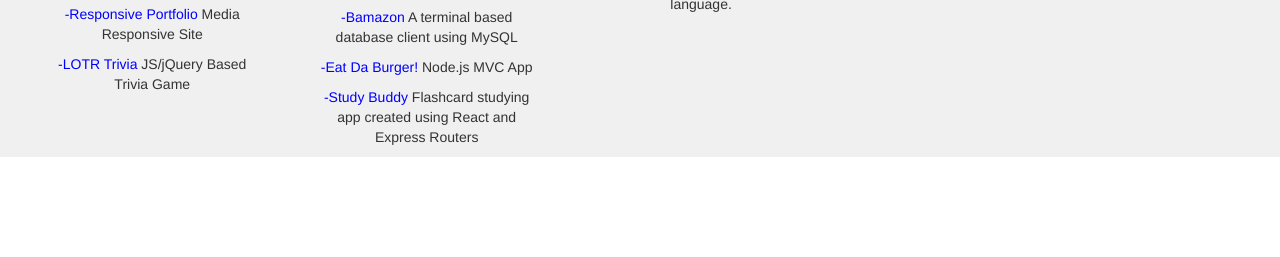
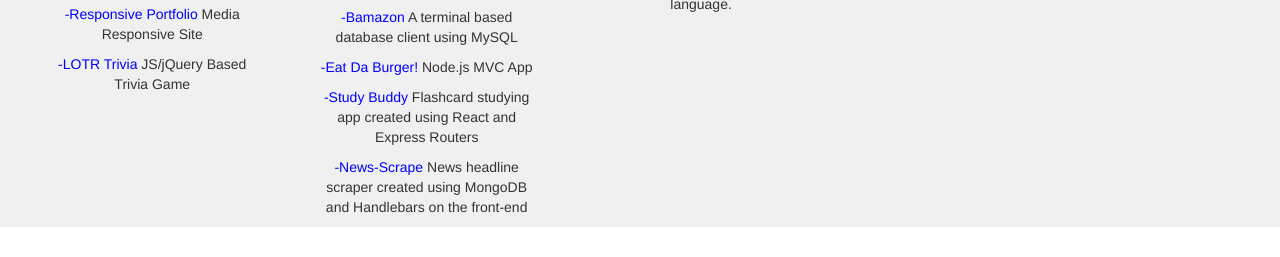
Before and after one commit to cbanaszak133/Bootstrap-Portfolio, a plain HTML site: page index.html in a window 1280 px wide. Shown: the part 902-1159 px from the top of the page. Before the commit the page ends 1089 px from the top, so only its background shows below. Drawn offline with nearby package versions, Linux system fonts and the light colour scheme.

Commit message:
added news scrape

```diff
--- a/index.html
+++ b/index.html
@@ -101,6 +101,8 @@
 
 								<p><a href="https://studdy-buddy-nw.herokuapp.com/">-Study Buddy</a> Flashcard studying app created using React and Express Routers</p>
 
+								<p><a href="https://pure-sierra-45774.herokuapp.com/">-News-Scrape</a> News headline scraper created using MongoDB and Handlebars on the front-end</p>
+
 							</p>
 						</div>
 
```
